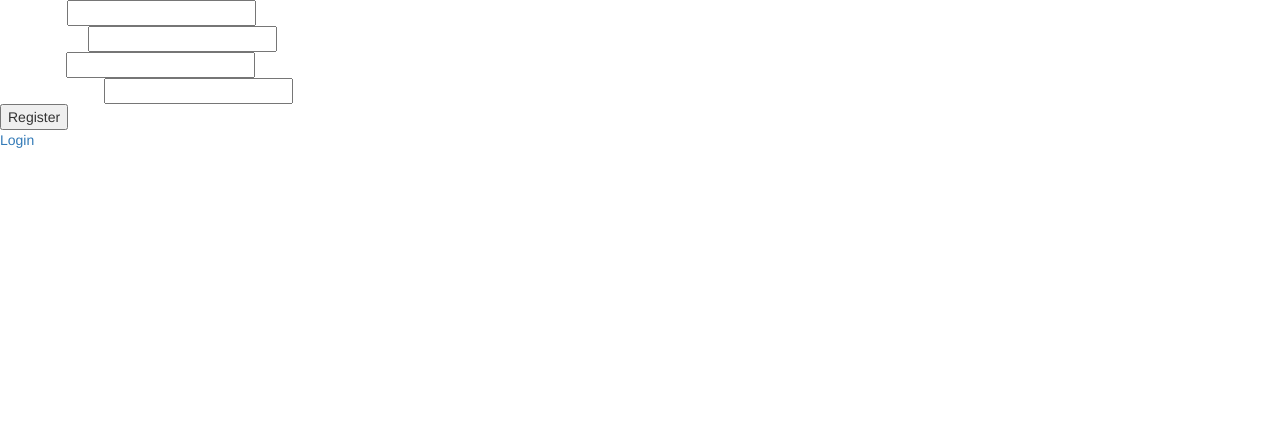
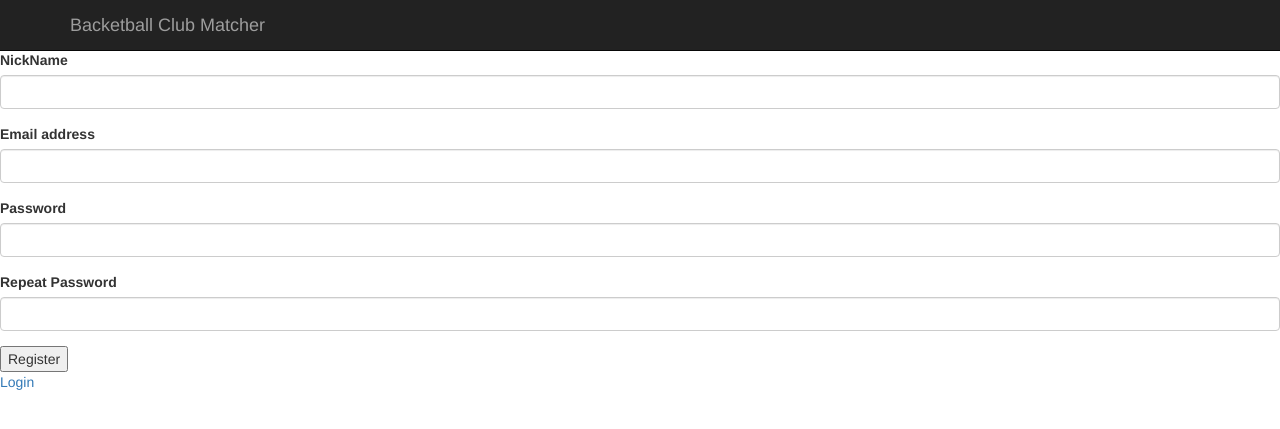
Before and after one commit to leek1211/BCM, a Flask app: page /register/ in a window 1280 px wide. Shown: the top 429 px of the page. Run offline with Flask 2, Linux system fonts and the light colour scheme; some libraries are stand-ins or nearby versions.

Commit message:
Unicode rendering & CSS bug fixed

```diff
--- a/app/decorators/user.py
+++ b/app/decorators/user.py
@@ -7,6 +7,6 @@ def requires_login(f):
     def decorated_function(*args, **kwargs):
         if g.user is None:
             flash(u'You need to be signed in for this page.')
-            return redirect(url_for('users.login', next=request.path))
+            return redirect(url_for('user.login', next=request.path))
         return f(*args, **kwargs)
     return decorated_function
--- a/app/templates/base.html
+++ b/app/templates/base.html
@@ -11,10 +11,10 @@
     <title>BCM</title>
 
     <!-- Bootstrap core CSS -->
-    <link href="../static/lib/bootstrap.min.css" rel="stylesheet">
+    <link href="/static/lib/bootstrap.min.css" rel="stylesheet">
 
     <!-- Custom styles for this template -->
-    <link href="jumbotron.css" rel="stylesheet">
+    <link href="/static/css/main.css" rel="stylesheet">
 
     <!-- HTML5 shim and Respond.js for IE8 support of HTML5 elements and media queries -->
     <!--[if lt IE 9]>
@@ -25,9 +25,27 @@
 
 
   <body>
+    <div id="header">
+      <nav class="navbar navbar-inverse navbar-fixed-top">
+        <div class="container">
+          <div class="navbar-header">
+            <button type="button" class="navbar-toggle collapsed" data-toggle="collapse" data-target="#navbar" aria-expanded="false" aria-controls="navbar">
+              <span class="sr-only">Toggle navigation</span>
+              <span class="icon-bar"></span>
+              <span class="icon-bar"></span>
+              <span class="icon-bar"></span>
+            </button>
+            <a class="navbar-brand" href="/">Backetball Club Matcher</a>
+          </div>
 
-    <div id="header">{% block header %}{% endblock %}</div>
+          <div id="navbar" class="navbar-collapse collapse">
+            {% block header %} {% endblock %}
+          </div>
+        </div>
+      </nav>
+    </div>
 
+    <div id="content">{% block content %}{% endblock %}</div>
     <div id="messages-wrap">
 
       <div id="messages">
@@ -42,8 +60,6 @@
 
     </div>
 
-    <div id="content">{% block content %}{% endblock %}
-   </div>
 
 
     <!-- Bootstrap core JavaScript
--- a/app/templates/forms/macros.html
+++ b/app/templates/forms/macros.html
@@ -1,8 +1,8 @@
 {% macro render_field(field) %}
 
-<div class="form_field">
+<div class="form-group">
 
-  {{ field.label(class="label") }}
+  {{ field.label() }}
 
   {% if field.errors %}
 
--- a/app/templates/user/register.html
+++ b/app/templates/user/register.html
@@ -2,23 +2,23 @@
 
 {% block content %}
 
-{% from "forms/macros.html" import render_field %}
+<! -- {% from "forms/macros.html" import render_field %} -->
 
 <form method="POST" action="." class="form">
 
   {{ form.csrf_token }}
 
-  {{ render_field(form.name, class="input text") }}
+  {{ render_field(form.name, class="form-control ") }}
 
-  {{ render_field(form.email, class="input text") }}
+  {{ render_field(form.email, class="form-control") }}
 
-  {{ render_field(form.password, class="input text") }}
+  {{ render_field(form.password, class="form-control") }}
 
-  {{ render_field(form.confirm, class="input text") }}
+  {{ render_field(form.confirm, class="form-control") }}
 
 
 
-  <input type="submit" value="Register" class="button green">
+  <input type="submit" value="Register" class="button button-default">
 
 </form>
 
--- a/app/views/home.py
+++ b/app/views/home.py
@@ -3,7 +3,6 @@ from app import app, db
 from app.decorators.user import requires_login
 from app.models import User, Team
 from app.forms.user import LoginForm
-
 
 @app.before_request
 def before_request():
@@ -16,7 +15,7 @@ def before_request():
 def home():
   all_teams = Team.query.all()
   for team in all_teams:
-      team.memberNames= map(lambda x:str(x.name), team.members)
+      team.memberNames= map(lambda x: x.name, team.members)
 
   rows = map(None, *(iter(all_teams),) * 3)
 
```
Also changed, not shown: app/templates/main.html (+9 -17 lines).
